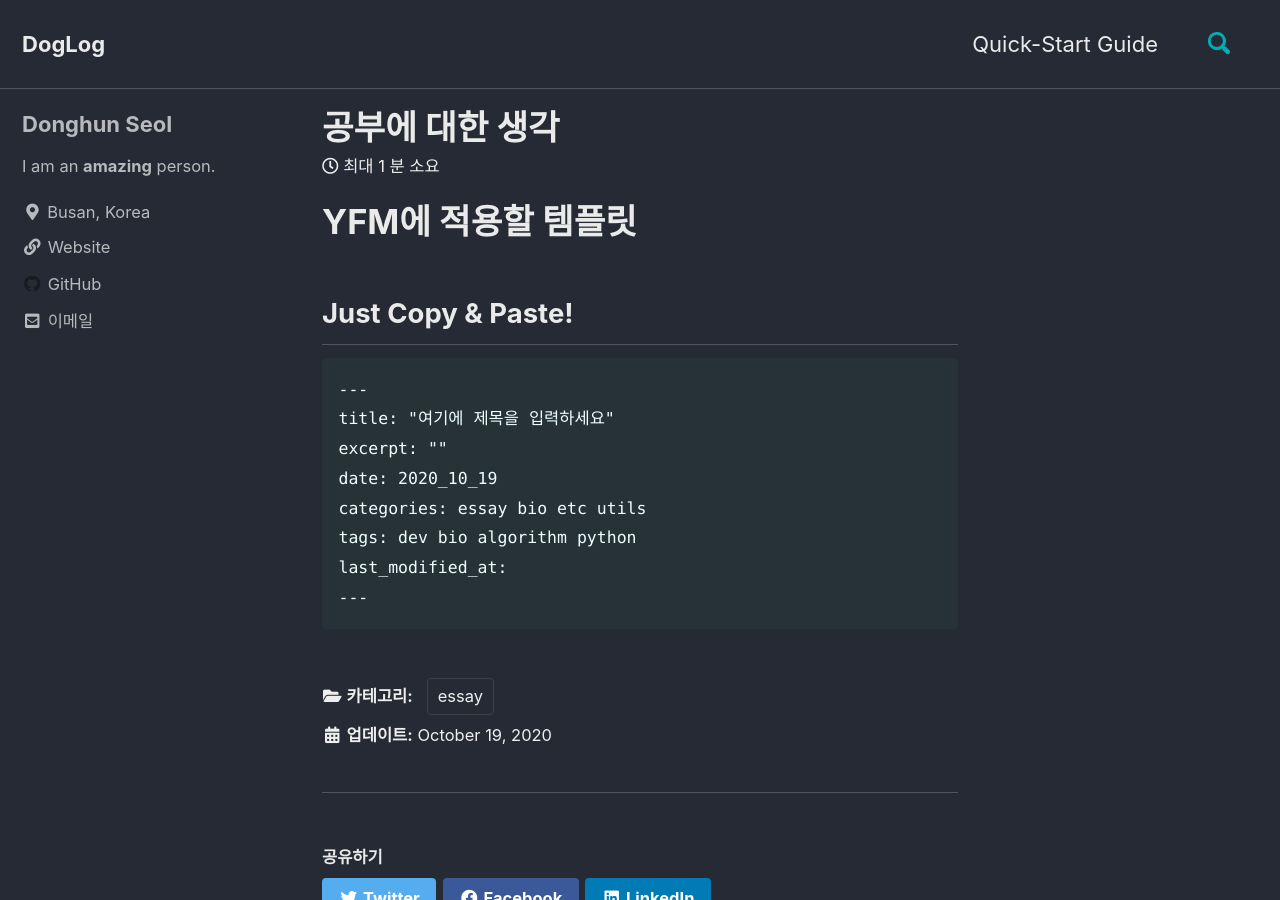
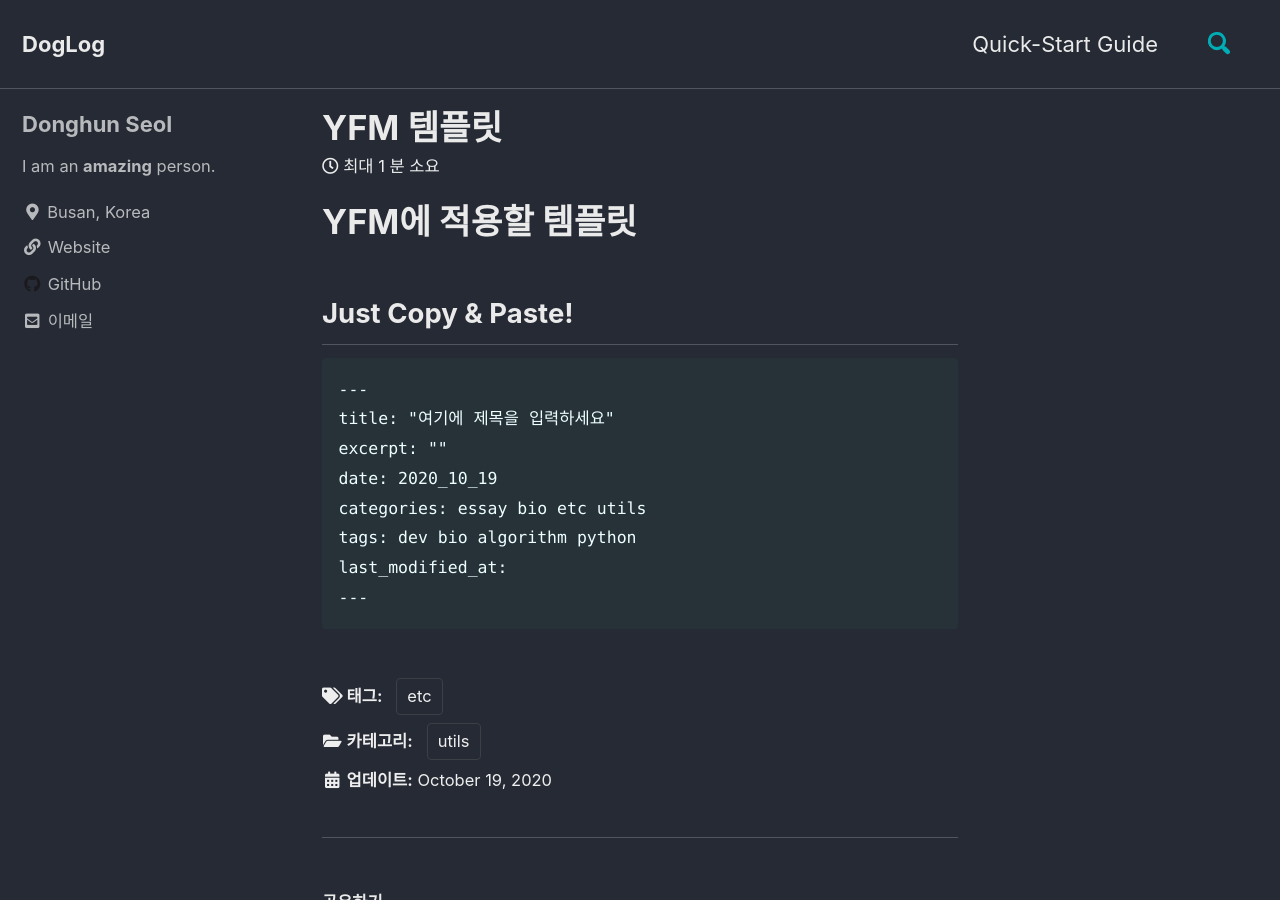
Before and after one commit to atoye1/atoye1.github.io, a Jekyll site: the page built from _posts/2020-10-19-YFM-templates.md, in a window 1280 px wide and 900 px high. Built offline with Jekyll 4.4.1, drawn with Linux system fonts in a browser that asks for light colours; cached includes are drawn as plain includes; comment, search, counter and statistics services are not loaded.

Commit message:
Update 2020-10-19-YFM-templates.md

```diff
--- a/_posts/2020-10-19-YFM-templates.md
+++ b/_posts/2020-10-19-YFM-templates.md
@@ -1,8 +1,9 @@
 ---
-title: "공부에 대한 생각"
+title: "YFM 템플릿"
 excerpt: ""
 date: 2020_10_19
-categories: essay
+categories: utils
+tags: etc
 last_modified_at:
 ---
 
```
